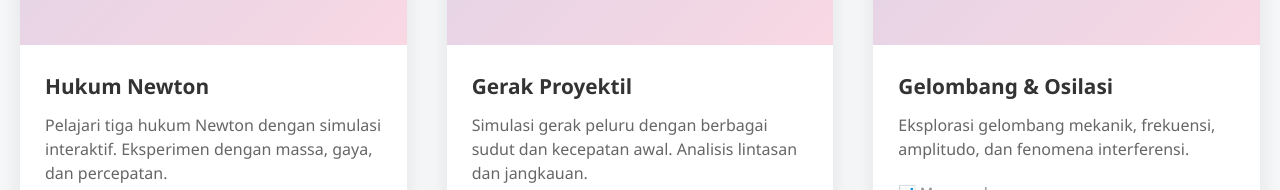
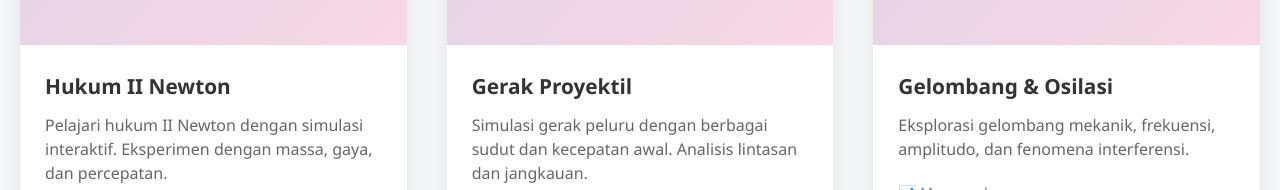
Before and after one commit to auliaazkaazzahra/virtuallab, a plain HTML site: page homepage.html in a window 1280 px wide. Shown: the part 610-800 px from the top of the page. Drawn offline with Linux system fonts and the light colour scheme; sample sign-in values are in the browser's storage.

Commit message:
fix: homepage.html

```diff
--- a/homepage.html
+++ b/homepage.html
@@ -47,8 +47,8 @@
         const labsData = [
             {
                 id: 'newton-laws',
-                title: 'Hukum Newton',
-                description: 'Pelajari tiga hukum Newton dengan simulasi interaktif. Eksperimen dengan massa, gaya, dan percepatan.',
+                title: 'Hukum II Newton',
+                description: 'Pelajari hukum II Newton dengan simulasi interaktif. Eksperimen dengan massa, gaya, dan percepatan.',
                 icon: '🚀',
                 difficulty: 'Pemula',
                 completed: true
```
